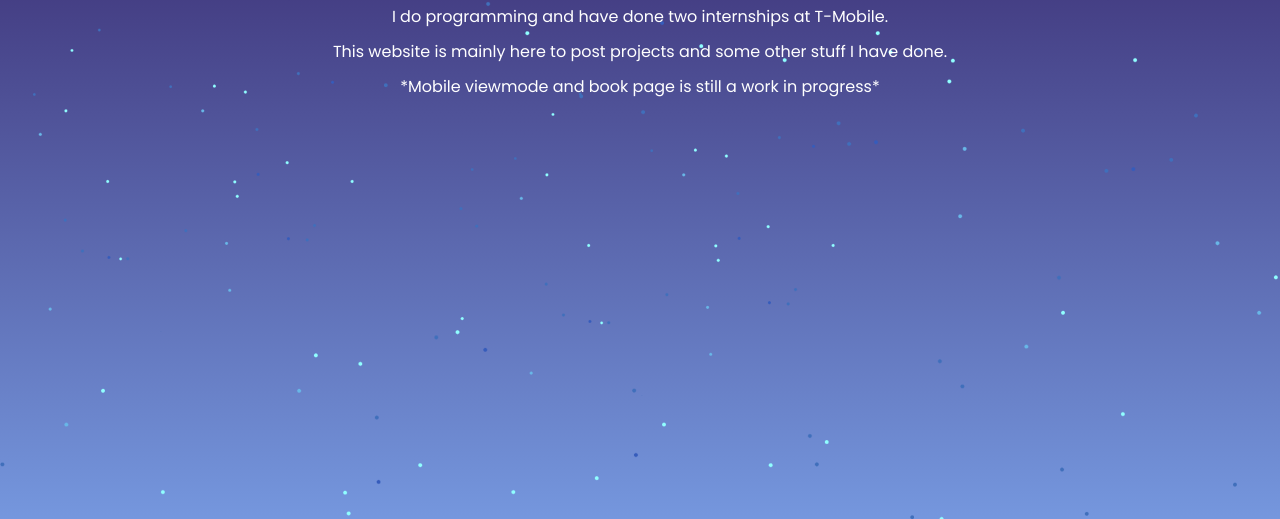
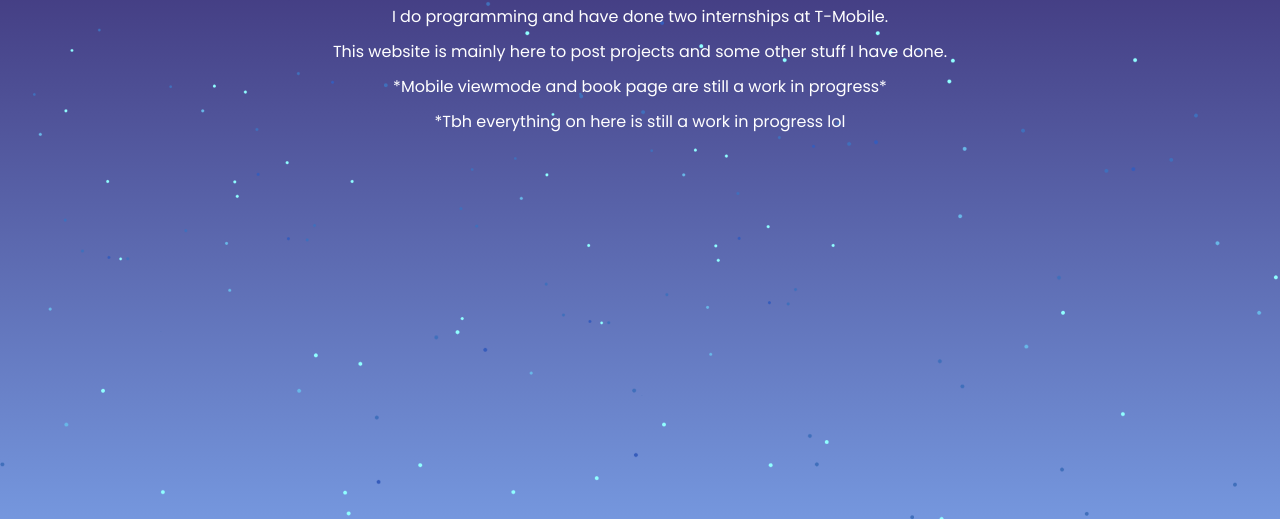
Before and after one commit to Kill3rFox/Diego-Goslar, a plain HTML site: page index.html in a window 1280 px wide. Shown: the part 281-800 px from the top of the page. Drawn offline with Linux system fonts and the light colour scheme.

Commit message:
Update index.html

```diff
--- a/index.html
+++ b/index.html
@@ -30,8 +30,8 @@
 			<p>
 				This website is mainly here to post projects and some other stuff I have done.
 			</p>
-			<p>*Mobile viewmode and book page is still a work in progress*</p>
-
+			<p>*Mobile viewmode and book page are still a work in progress*</p>
+			<p>*Tbh everything on here is still a work in progress lol</p>
 
 		</article>
 
```
